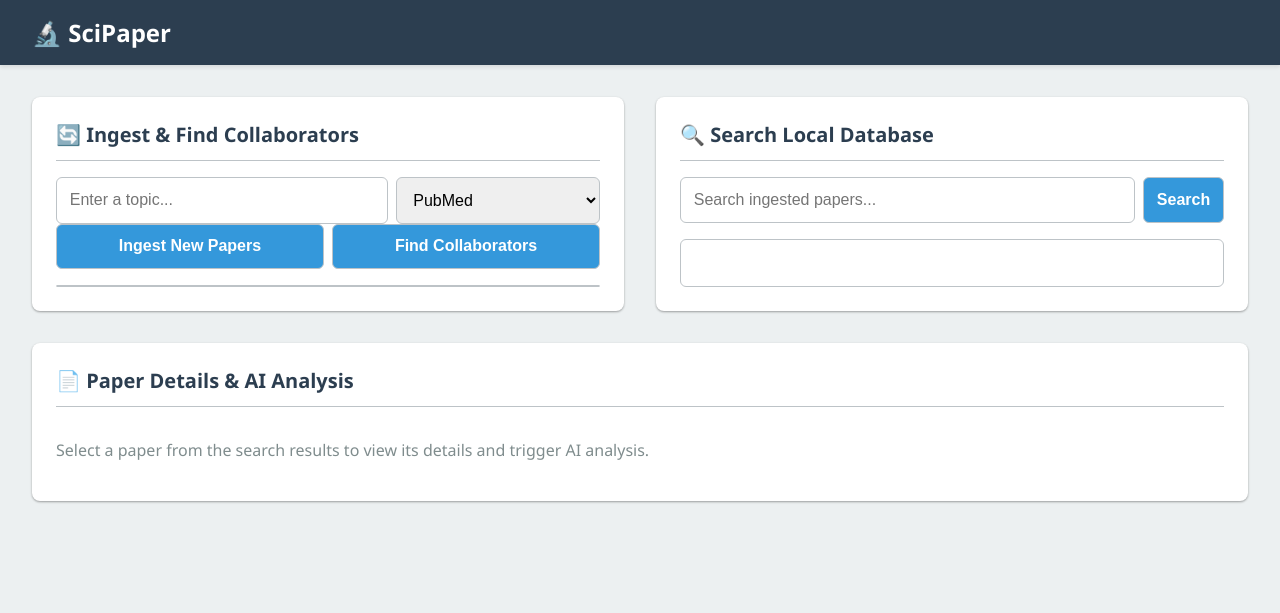
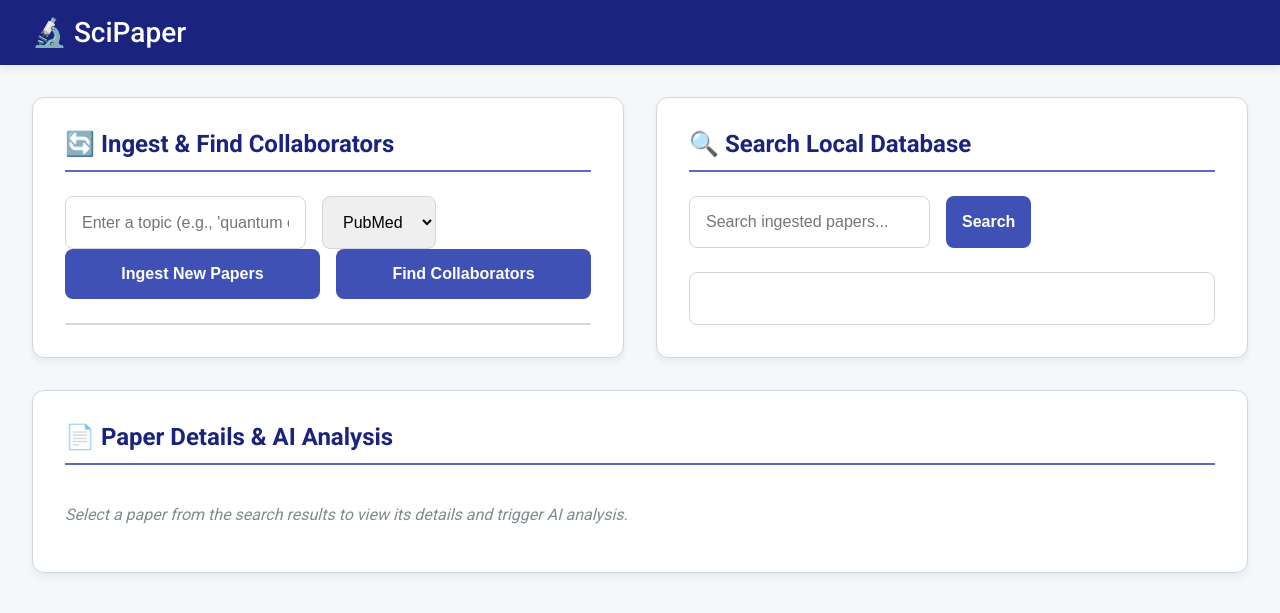
Before and after one commit to Dharmendraprasaila/SciPaper123, a FastAPI app: page / in a window 1280 px wide. Shown: the top 613 px of the page. Run offline with FastAPI, Linux system fonts and the light colour scheme; parts of the project's set-up code (start-up, migrations or seed data) failed here and were passed over.

Commit message:
style: refine color scheme and enhance UI/UX

```diff
--- a/scipaper/static/styles.css
+++ b/scipaper/static/styles.css
@@ -1,38 +1,51 @@
 :root {
-    --primary-color: #2c3e50;
-    --secondary-color: #3498db;
-    --background-color: #ecf0f1;
-    --panel-bg-color: #ffffff;
-    --font-color: #34495e;
-    --border-color: #bdc3c7;
-    --success-color: #2ecc71;
-    --error-color: #e74c3c;
+    --primary-deep: #1A237E; /* Deep Indigo */
+    --primary-medium: #3F51B5; /* Indigo */
+    --primary-light: #5C6BC0; /* Lighter Indigo */
+    --accent-color: #448AFF; /* Vibrant Blue */
+    --background-color: #F5F7FA; /* Light Grayish Blue */
+    --panel-bg-color: #FFFFFF; /* Pure White */
+    --font-color: #263238; /* Dark Slate Gray */
+    --border-color: #CFD8DC; /* Light Blue Gray */
+    --success-color: #4CAF50; /* Green */
+    --error-color: #F44336; /* Red */
+    --shadow-light: rgba(69, 90, 100, 0.08);
+    --shadow-heavy: rgba(69, 90, 100, 0.15);
 }
 
 body {
-    font-family: 'Segoe UI', Tahoma, Geneva, Verdana, sans-serif;
+    background-color: var(--background-color);
+}
+
+body {
+    font-family: 'Roboto', sans-serif;
     margin: 0;
-    background-color: var(--background-color);
-    color: var(--font-color);
+        color: var(--font-color);
+    -webkit-font-smoothing: antialiased;
+    -moz-osx-font-smoothing: grayscale;
 }
 
 .navbar {
-    background-color: var(--primary-color);
+    background-color: var(--primary-deep);
     color: white;
     padding: 1rem 2rem;
-    box-shadow: 0 2px 4px rgba(0,0,0,0.1);
+    box-shadow: 0 4px 8px var(--shadow-light);
     display: flex;
     align-items: center;
+    position: sticky;
+    top: 0;
+    z-index: 1000;
 }
 
 .navbar h1 {
     margin: 0;
-    font-size: 1.5rem;
+    font-size: 1.75rem;
+    font-weight: 500;
 }
 
 .container {
     padding: 2rem;
-    max-width: 1400px;
+    max-width: 1500px;
     margin: 0 auto;
 }
 
@@ -47,21 +60,28 @@ body {
 }
 
 .panel {
-    background-color: var(--panel-bg-color);
-    border-radius: 8px;
-    padding: 1.5rem;
-    box-shadow: 0 1px 3px rgba(0,0,0,0.12), 0 1px 2px rgba(0,0,0,0.24);
+        background-color: var(--panel-bg-color);
+    border-radius: 12px;
+    padding: 2rem;
+    box-shadow: 0 4px 6px var(--shadow-light);
+    border: 1px solid var(--border-color);
     display: flex;
     flex-direction: column;
+    transition: transform 0.3s ease, box-shadow 0.3s ease;
+}
+
+.panel:hover {
+    transform: translateY(-5px);
+    box-shadow: 0 12px 24px var(--shadow-heavy);
 }
 
 .panel h2 {
     margin-top: 0;
-    color: var(--primary-color);
-    font-size: 1.25rem;
-    border-bottom: 1px solid var(--border-color);
+    color: var(--primary-deep);
+    font-size: 1.5rem;
+    border-bottom: 2px solid var(--primary-light);
     padding-bottom: 0.75rem;
-    margin-bottom: 1rem;
+    margin-bottom: 1.5rem;
 }
 
 #panel-ingest { grid-area: ingest; }
@@ -70,38 +90,48 @@ body {
 
 .form-container {
     display: flex;
-    gap: 0.5rem;
+    gap: 1rem;
 }
 
 input, select, button {
-    padding: 0.8rem;
-    border-radius: 6px;
+    padding: 1rem;
+    border-radius: 8px;
     border: 1px solid var(--border-color);
     font-size: 1rem;
+    transition: all 0.3s ease;
 }
 
-input, select {
-    flex-grow: 1;
+input:focus, select:focus {
+    outline: none;
+    border-color: var(--primary-light);
+    box-shadow: 0 0 0 3px rgba(0, 119, 204, 0.2);
 }
 
 button {
-    background-color: var(--secondary-color);
+    background-color: var(--primary-medium);
     color: white;
     font-weight: bold;
     cursor: pointer;
-    transition: background-color 0.2s ease;
+    border: none;
 }
 
 button:hover {
-    background-color: #2980b9;
+    background-color: var(--primary-light);
+    transform: translateY(-2px);
+    box-shadow: 0 4px 8px var(--shadow-light);
+}
+
+button:active {
+    transform: translateY(0);
+    box-shadow: none;
 }
 
 .results-list {
-    margin-top: 1rem;
+    margin-top: 1.5rem;
     flex-grow: 1;
     overflow-y: auto;
     border: 1px solid var(--border-color);
-    border-radius: 6px;
+    border-radius: 8px;
 }
 
 .results-list ul {
@@ -111,64 +141,44 @@ button:hover {
 }
 
 .results-list li {
-    padding: 0.8rem 1rem;
+    padding: 1rem 1.5rem;
     border-bottom: 1px solid var(--border-color);
     cursor: pointer;
-    transition: background-color 0.2s ease;
+    transition: background-color 0.3s ease;
 }
 
-.results-list li:last-child {
-    border-bottom: none;
-}
+.results-list li:last-child { border-bottom: none; }
 
 .results-list li:hover {
-    background-color: #f2f2f2;
+    background-color: rgba(0, 119, 204, 0.1);
 }
 
 .status-message {
-    margin-top: 1rem;
-    padding: 0.8rem;
-    border-radius: 6px;
-    display: none; /* Hidden by default */
+    margin-top: 1.5rem;
+    padding: 1rem;
+    border-radius: 8px;
+    display: none;
+    animation: fadeIn 0.5s ease;
 }
 
-.status-message.success {
-    background-color: #d4edda;
-    color: #155724;
-    display: block;
+@keyframes fadeIn {
+    from { opacity: 0; transform: translateY(-10px); }
+    to { opacity: 1; transform: translateY(0); }
 }
 
-.status-message.error {
-    background-color: #f8d7da;
-    color: #721c24;
-    display: block;
-}
+.status-message.success { background-color: #d4edda; color: #155724; display: block; }
+.status-message.error { background-color: #f8d7da; color: #721c24; display: block; }
+.status-message.loading { background-color: #e2e3e5; color: #383d41; display: block; }
 
-.status-message.loading {
-    background-color: #e2e3e5;
-    color: #383d41;
-    display: block;
-}
-
-#paper-details-container {
-    flex-grow: 1;
-}
-
-#paper-details-container .placeholder {
-    color: #7f8c8d;
-}
-
-#paper-details-container h3 {
-    color: var(--primary-color);
-}
+#paper-details-container .placeholder { color: #7f8c8d; font-style: italic; }
+#paper-details-container h3 { color: var(--primary-deep); }
 
 #paper-details-container button {
-    margin-top: 1rem;
-    background-color: var(--success-color);
+    background-color: var(--accent-color);
 }
 
 #paper-details-container button:hover {
-    background-color: #27ae60;
+    background-color: #e68a00;
 }
 
 .analysis-section {
@@ -177,11 +187,5 @@ button:hover {
     padding-top: 1rem;
 }
 
-.analysis-section h4 {
-    color: var(--primary-color);
-}
-
-.analysis-section ul {
-    list-style: disc;
-    padding-left: 20px;
-}
+.analysis-section h4 { color: var(--primary-deep); }
+.analysis-section ul { list-style: disc; padding-left: 20px; }
--- a/scipaper/templates/index.html
+++ b/scipaper/templates/index.html
@@ -4,6 +4,9 @@
     <meta charset="UTF-8">
     <meta name="viewport" content="width=device-width, initial-scale=1.0">
     <title>SciPaper - AI Research Assistant</title>
+    <link rel="preconnect" href="https://fonts.googleapis.com">
+    <link rel="preconnect" href="https://fonts.gstatic.com" crossorigin>
+    <link href="https://fonts.googleapis.com/css2?family=Roboto:wght@400;500;700&display=swap" rel="stylesheet">
     <link rel="stylesheet" href="/static/styles.css">
 </head>
 <body>
@@ -17,7 +20,7 @@
             <section class="panel" id="panel-ingest">
                 <h2>🔄 Ingest & Find Collaborators</h2>
                 <div class="form-container">
-                    <input type="text" id="ingest-query" placeholder="Enter a topic...">
+                    <input type="text" id="ingest-query" placeholder="Enter a topic (e.g., 'quantum computing')...">
                     <select id="ingest-source">
                         <option value="pubmed">PubMed</option>
                         <option value="arxiv">arXiv</option>
@@ -28,7 +31,7 @@
                     <button id="collab-btn" style="flex: 1;">Find Collaborators</button>
                 </div>
                 <div id="ingest-status" class="status-message"></div>
-                 <div id="collab-results" class="results-list"></div>
+                <div id="collab-results" class="results-list"></div>
             </section>
 
             <!-- Search Panel -->
```
